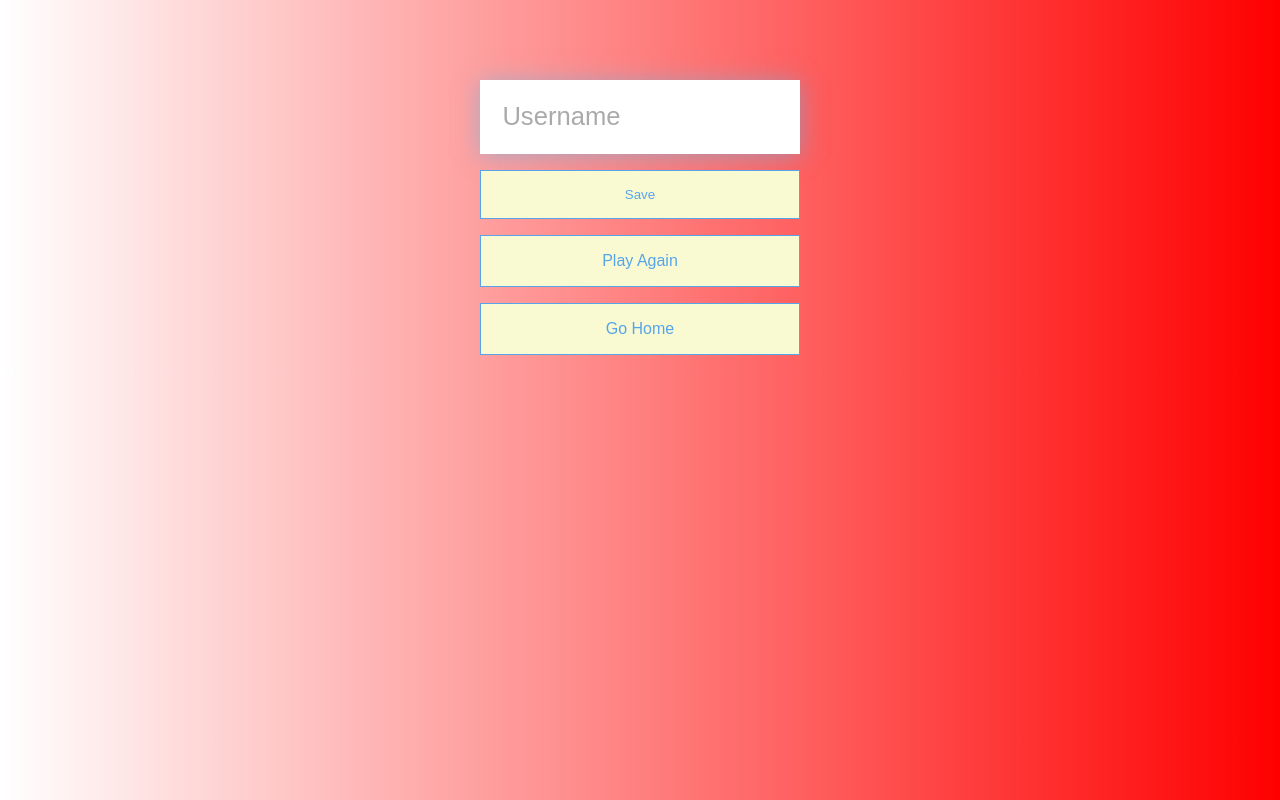
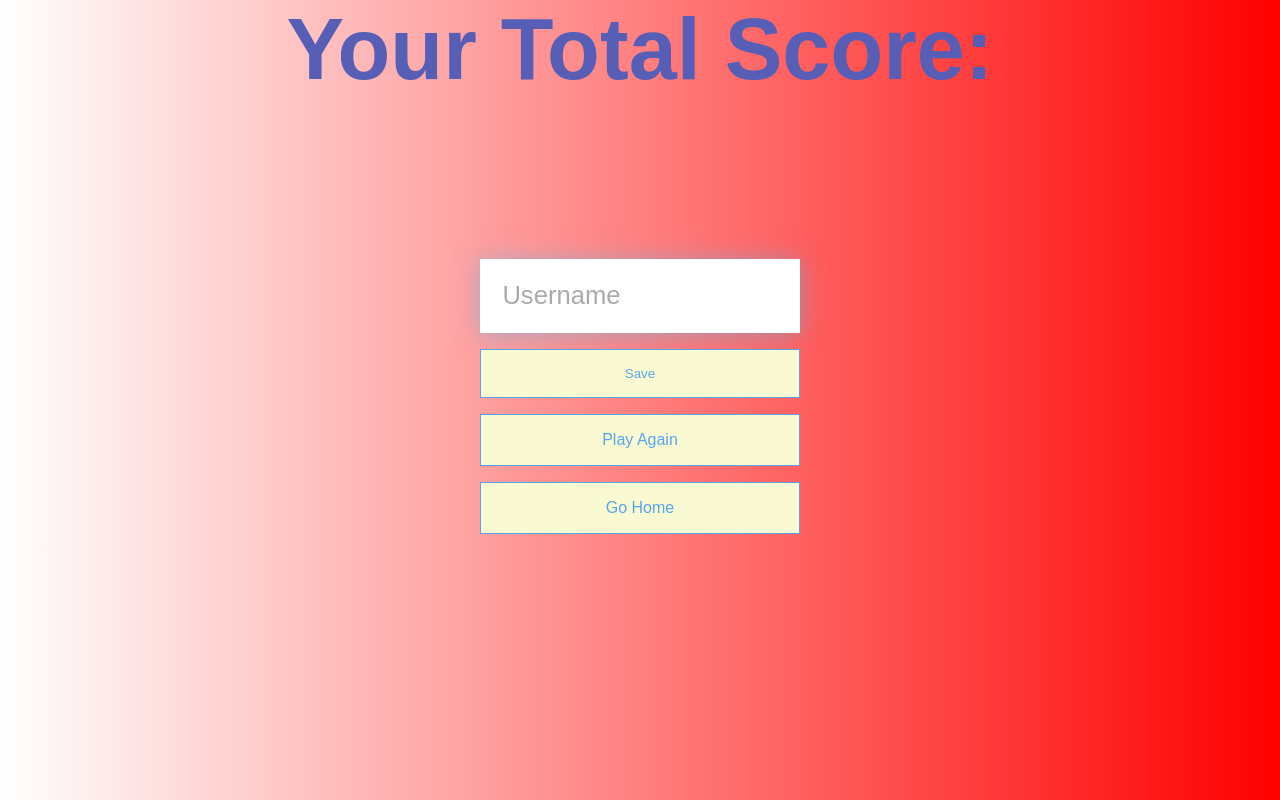
Before and after one commit to Rishabh-Jain21/Quiz-App, a plain HTML site: page end.html in a window 1280 px wide. Drawn offline with Linux system fonts and the light colour scheme.

Commit message:
Update end.html

```diff
--- a/end.html
+++ b/end.html
@@ -11,6 +11,7 @@
 <body>
     <div id="container">
         <div id="end" class="flex-center flex-column">
+            <h1>Your Total Score:</h1>
             <h1 id="finalScore">0</h1>
             <form>
                 <input type="text" id="username" name="username" placeholder="Username">
```
